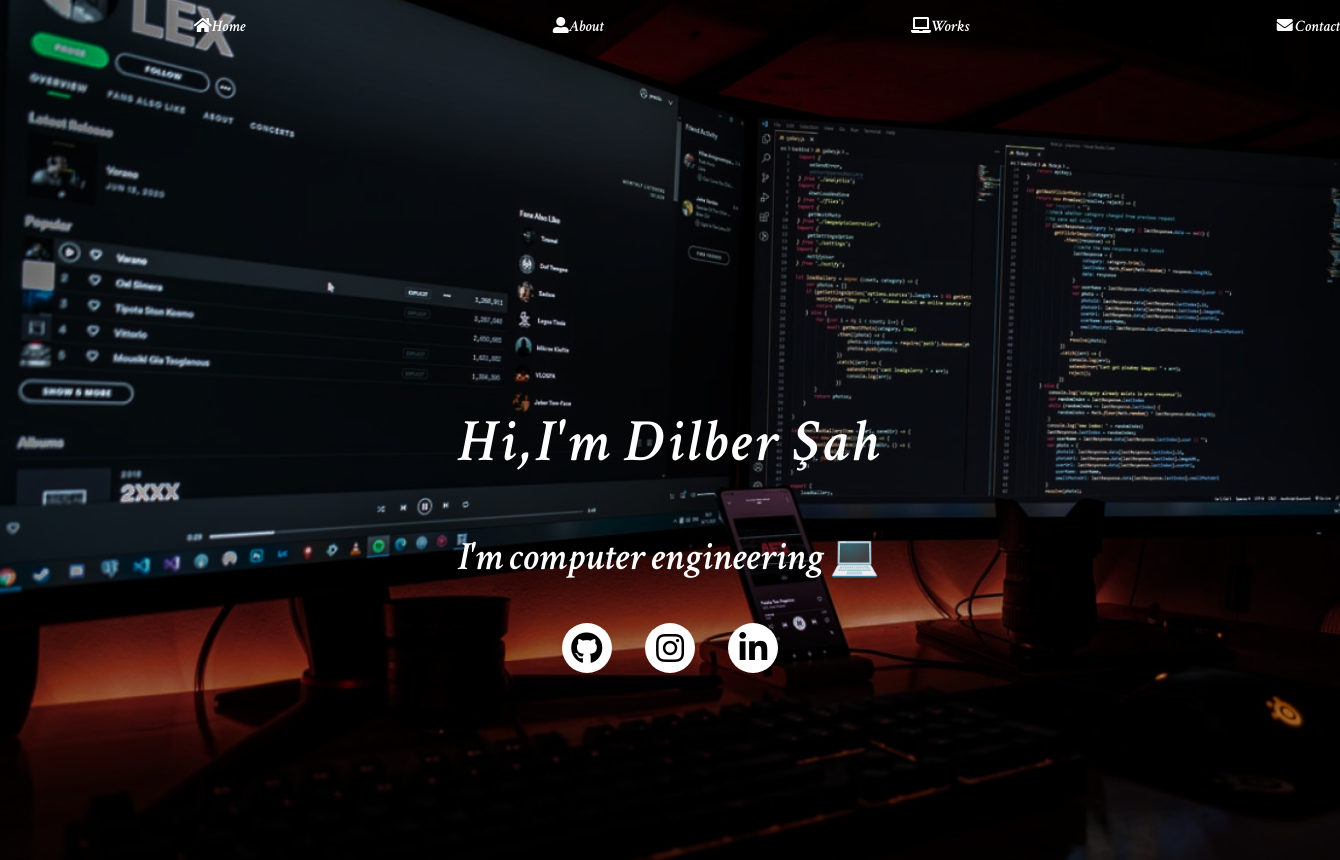
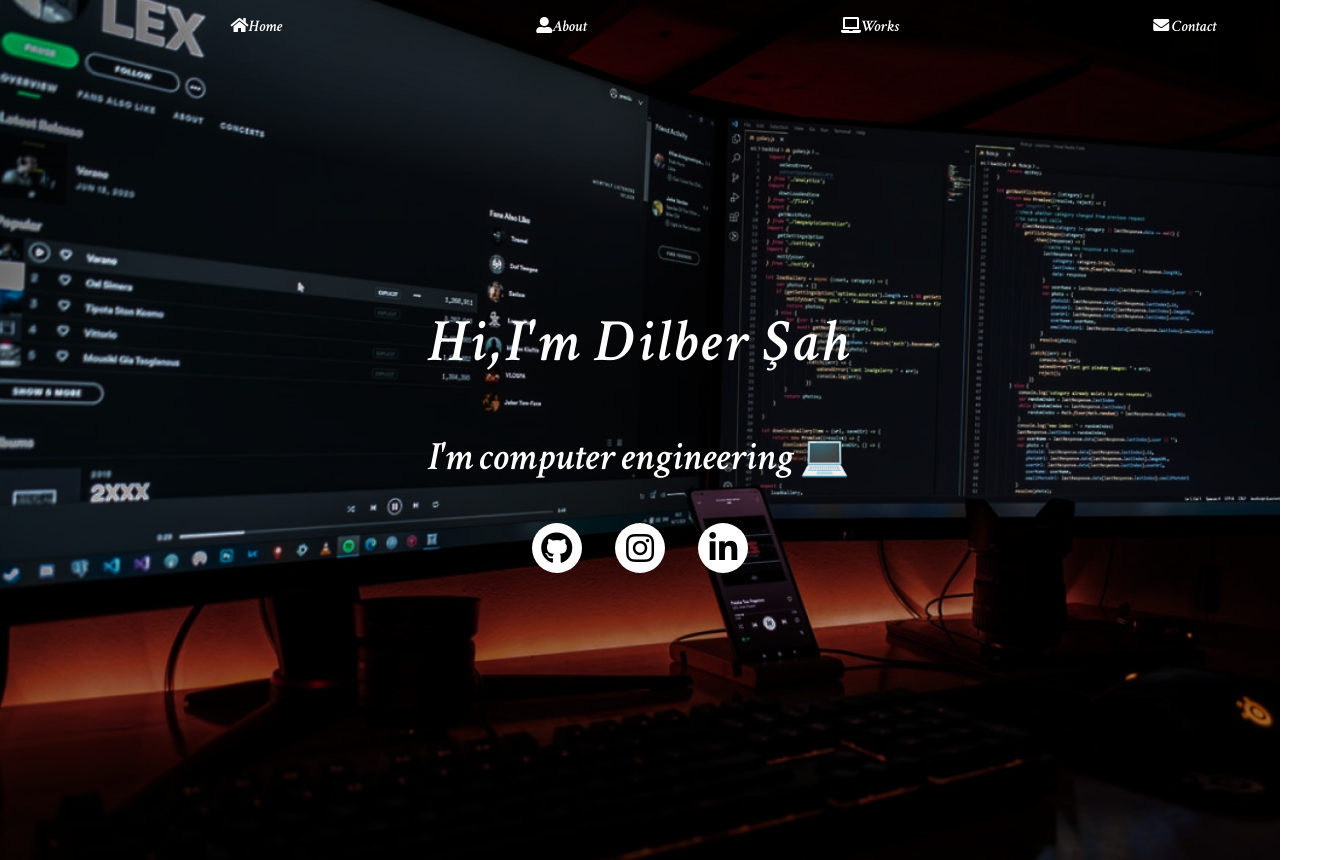
Before and after one commit to sahdilber/my-portfolio, a plain HTML site: page index.html in a window 1280 px wide. Shown: the whole page, 1340 px wide, since content can reach past the window. Drawn offline with Linux system fonts and the light colour scheme.

Commit message:
minor fixes

```diff
--- a/style.css
+++ b/style.css
@@ -16,18 +16,20 @@ section{
     background:url("images/bg-image.png") no-repeat center center/cover;
     color:#fff;
     position: absolute;
-    width: calc(100vw + 60px);
+    width:100%;
     height: calc(100vh + 60px);
 }
 
 .head {
+
     position: relative;
     display: flex;
     flex-direction: column;
     align-items: center;
     justify-content: center;
     overflow: hidden;
-    top: 300px;
+    top :200px;
+
 }
 
 .head h1{
@@ -36,7 +38,6 @@ section{
 }
 
 .head p {
-
     font-size: 40px;
 }
 .head .icon{
@@ -70,20 +71,19 @@ section{
 
 
 nav ul{
-
     display:flex;
     flex-direction: row;
     align-items: center;
-    justify-content:space-between;
+    justify-content:space-around;
     text-align: center;
     list-style: none;
 }
 
-nav ul li, a:active ,a{
+nav ul li , a{
     color: #fff;
     text-decoration: none;
 }
 
-nav ul li a:focus, a:hover {
+nav ul li a:focus, a:hover ,a:active {
     color: #454545;
 }
```
